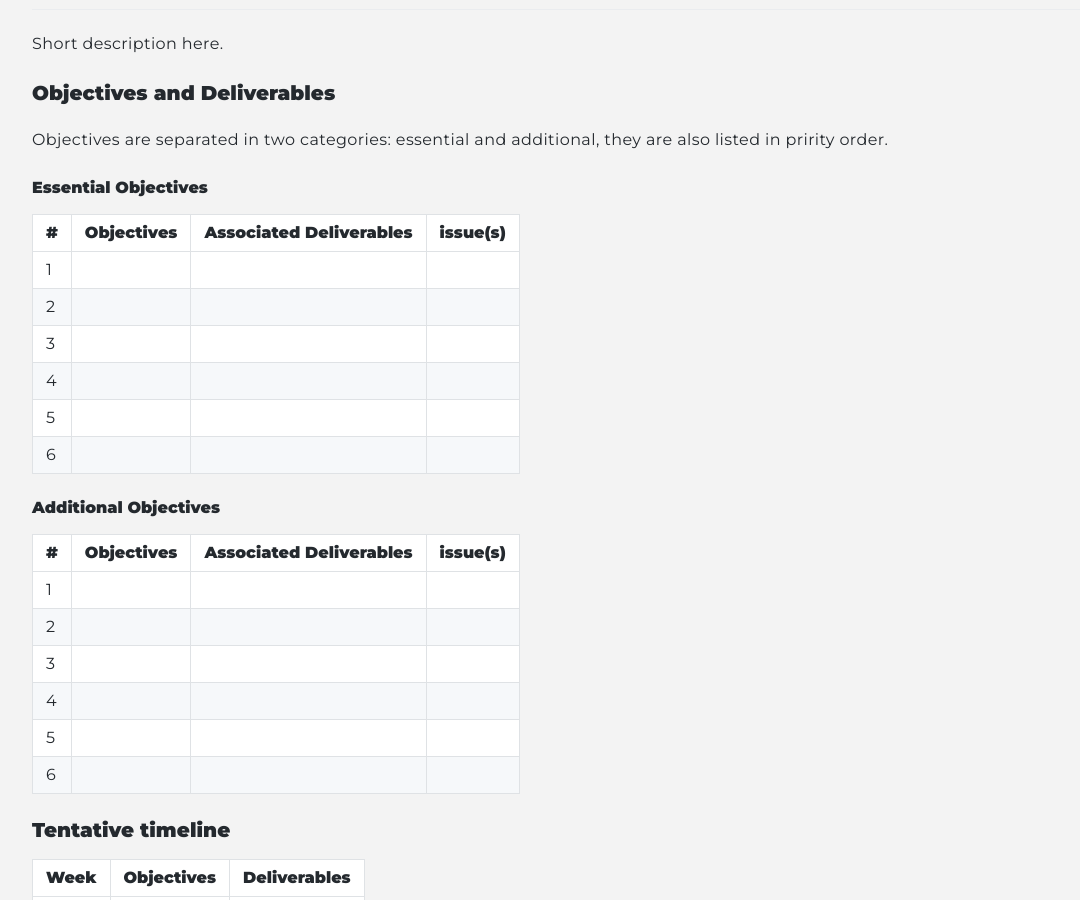
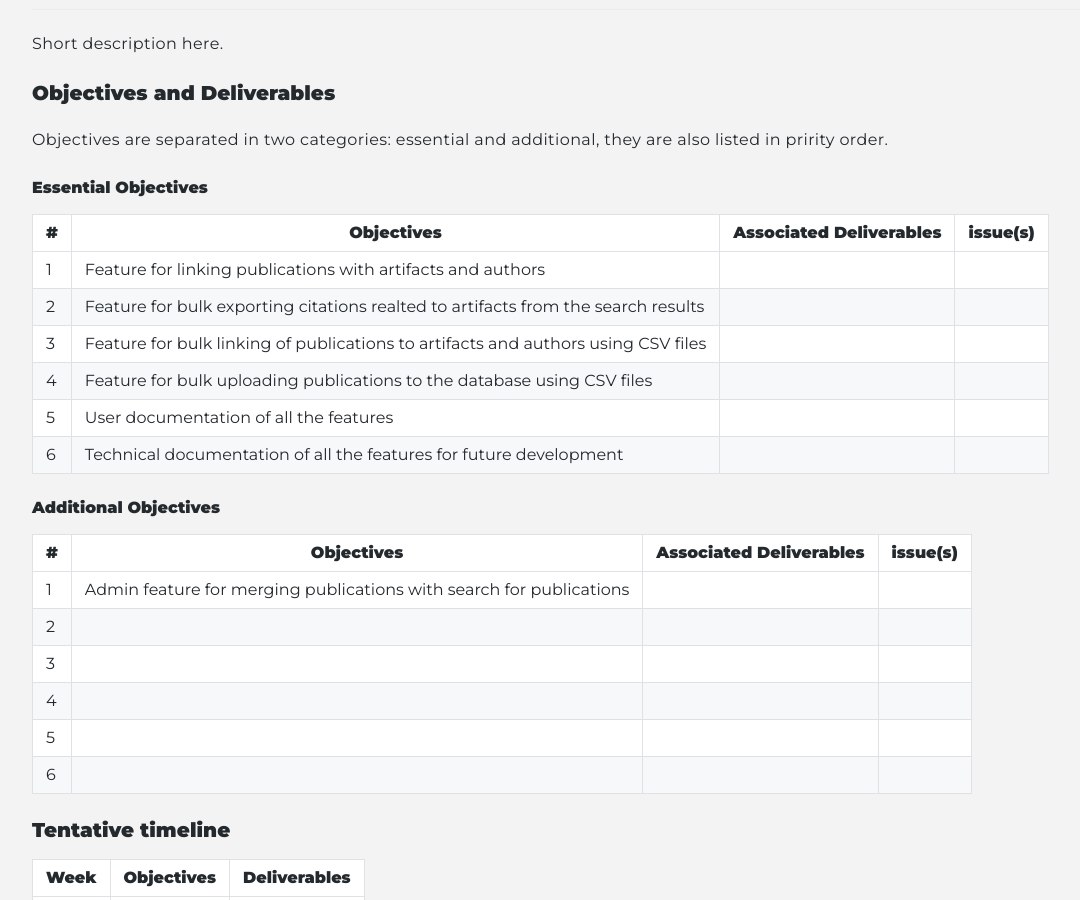
Before and after one commit to cdli-gh/blog, a Jekyll site: the page built from _blog/gsoc20/bibliography/index.md, in a window 1280 px wide and 900 px high, scrolled down 386 px. Shown: the whole window, without its empty margins (0-1080 px from the left). Built offline with Jekyll 4.4.1, drawn with Linux system fonts in a browser that asks for light colours.

Commit message:
Bibliography data management objectives

```diff
--- a/_blog/gsoc20/bibliography/index.md
+++ b/_blog/gsoc20/bibliography/index.md
@@ -14,18 +14,18 @@ Objectives are separated in two categories: essential and additional, they are a
 
 |\#|Objectives|Associated Deliverables|issue(s)|
 |---	|---	|---	|---	|
-|1   	|   	|   	|   	|
-|2   	|   	|   	|   	|
-|3   	|   	|   	|   	|
-|4   	|   	|   	|   	|
-|5   	|   	|   	|   	|
-|6   	|   	|   	|   	|
+|1   	| Feature for linking publications with artifacts and authors   |   	|   	|
+|2   	| Feature for bulk exporting citations realted to artifacts from the search results |   	|   	|
+|3   	| Feature for bulk linking of publications to artifacts and authors using CSV files 	|   	|   	|
+|4   	| Feature for bulk uploading publications to the database using CSV files   	|   	|   	|
+|5   	| User documentation of all the features  	|   	|   	|
+|6   	| Technical documentation of all the features for future development  	|   	|   	|
 
 #### Additional Objectives
 
 |\#|Objectives|Associated Deliverables|issue(s)|
 |---	|---	|---	|---	|
-|1   	|   	|   	|   	|
+|1   	| Admin feature for merging publications with search for publications 	|   	|   	|
 |2   	|   	|   	|   	|
 |3   	|   	|   	|   	|
 |4   	|   	|   	|   	|
```
